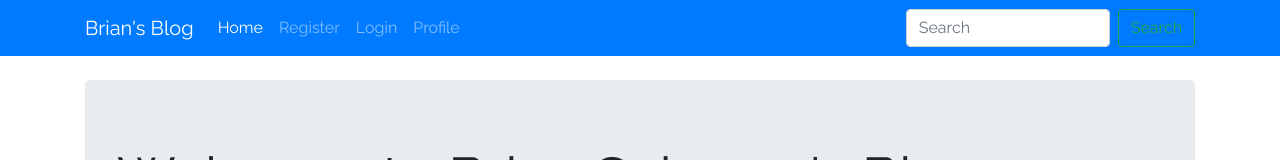
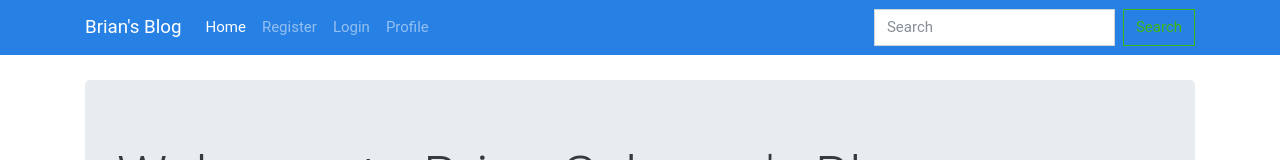
Before and after one commit to little-bamboo/angular-blog, an Angular app: page / in a window 1280 px wide. Shown: the top 160 px of the page. Built offline with nearby package versions, Linux system fonts and the light colour scheme; no server answers; what angular-font-awesome would draw is missing.

Commit message:
added bootstrap cosmo theme sass

```diff
--- a/src/sass/_variables.scss
+++ b/src/sass/_variables.scss
@@ -0,0 +1,68 @@
+// Cosmo 4.0.0
+// Bootswatch
+
+//
+// Color system
+//
+
+$white:    #fff !default;
+$gray-100: #f8f9fa !default;
+$gray-200: #e9ecef !default;
+$gray-300: #dee2e6 !default;
+$gray-400: #ced4da !default;
+$gray-500: #adb5bd !default;
+$gray-600: #868e96 !default;
+$gray-700: #495057 !default;
+$gray-800: #373a3c !default;
+$gray-900: #212529 !default;
+$black:    #000 !default;
+
+$blue:    #2780E3 !default;
+$indigo:  #6610f2 !default;
+$purple:  #613d7c !default;
+$pink:    #e83e8c !default;
+$red:     #FF0039 !default;
+$orange:  #f0ad4e !default;
+$yellow:  #FF7518 !default;
+$green:   #3FB618 !default;
+$teal:    #20c997 !default;
+$cyan:    #9954BB !default;
+
+$primary:       $blue !default;
+$secondary:     $gray-800 !default;
+$success:       $green !default;
+$info:          $cyan !default;
+$warning:       $yellow !default;
+$danger:        $red !default;
+$light:         $gray-100 !default;
+$dark:          $gray-800 !default;
+
+// Options
+
+$enable-rounded: false !default;
+
+// Body
+
+$body-color:    $gray-800 !default;
+
+// Fonts
+
+$font-family-sans-serif: "Segoe UI", "Source Sans Pro", Calibri, Candara, Arial, sans-serif !default;
+
+$font-size-base: 0.9375rem !default;
+
+$headings-font-weight:   300 !default;
+
+// Navbar
+
+$navbar-dark-hover-color:           rgba($white,1) !default;
+
+$navbar-light-hover-color:          rgba($black,.9) !default;
+
+// Alerts
+
+$alert-border-width:                0 !default;
+
+// Progress bars
+
+$progress-height:               8px !default;
--- a/src/sass/styles.scss
+++ b/src/sass/styles.scss
@@ -1,12 +1,44 @@
 /* You can add global styles to this file, and also import other style files
   src/sass/styles.css
 */
-
 @import './variables';
 @import './mixins';
+// test theme implementation
+@import "~@angular/material/prebuilt-themes/deeppurple-amber.css";
+
+// Custom.scss
+// Option A: Include all of Bootstrap
+
+@import "../../node_modules/bootstrap/scss/bootstrap";
+
+body {
+  margin: 0;
+  font-family: Roboto, sans-serif;
+  padding-top: 80px;
+}
+
+mat-card {
+  max-width: 80%;
+  margin: 2em auto;
+  text-align: center;
+}
+
+div.col-md-12 > div > mat-toolbar.mat-toolbar.mat-primary.mat-toolbar-single-row {
+  justify-content: space-between;
+  margin: 20px;
+
+}
+
+.done {
+  position: fixed;
+  bottom: 20px;
+  right: 20px;
+  color: white;
+}
 
 
-body {
-  font-family: 'Raleway', serif;
-  padding-top: 80px;
+// Sample material icon
+.example-header-image {
+  background-image: url('https://material.angular.io/assets/img/examples/shiba1.jpg');
+  background-size: cover;
 }
```
